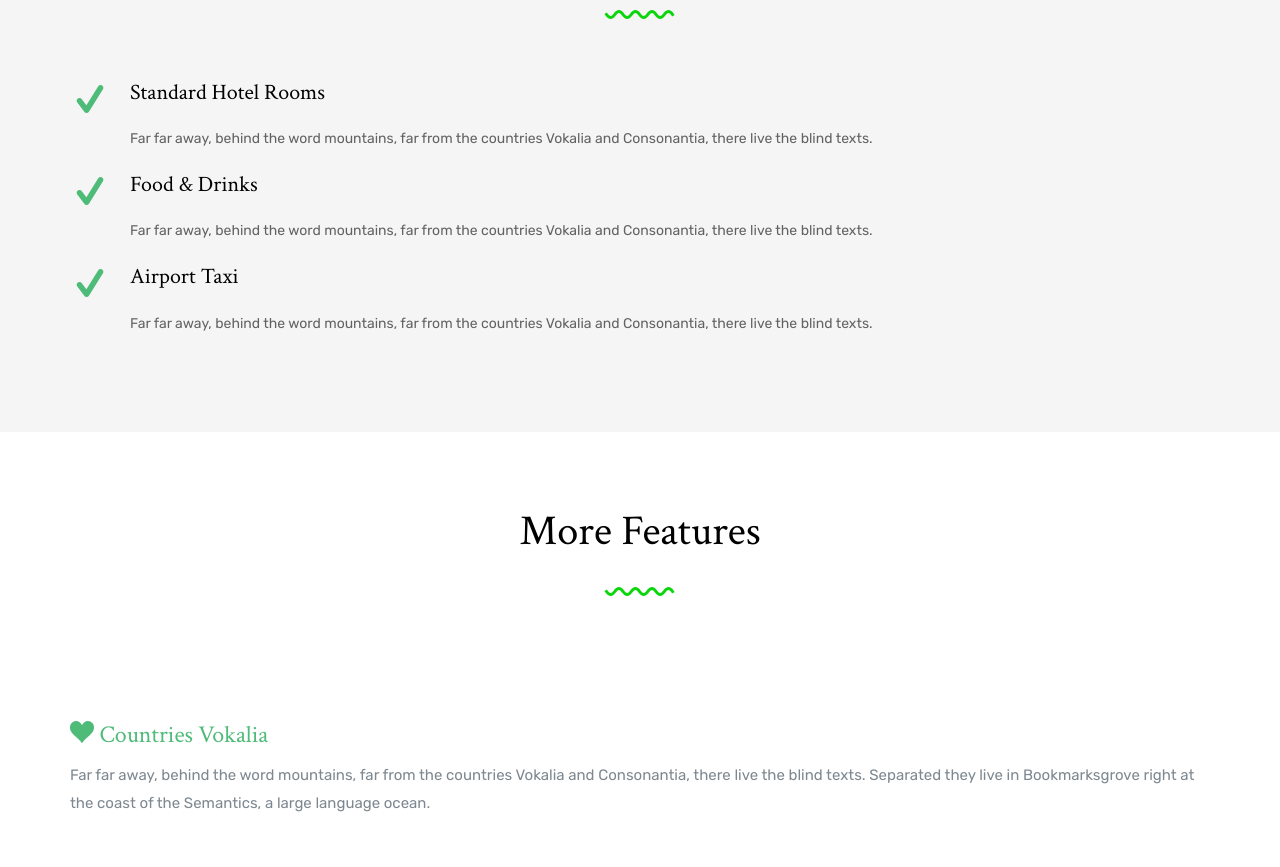
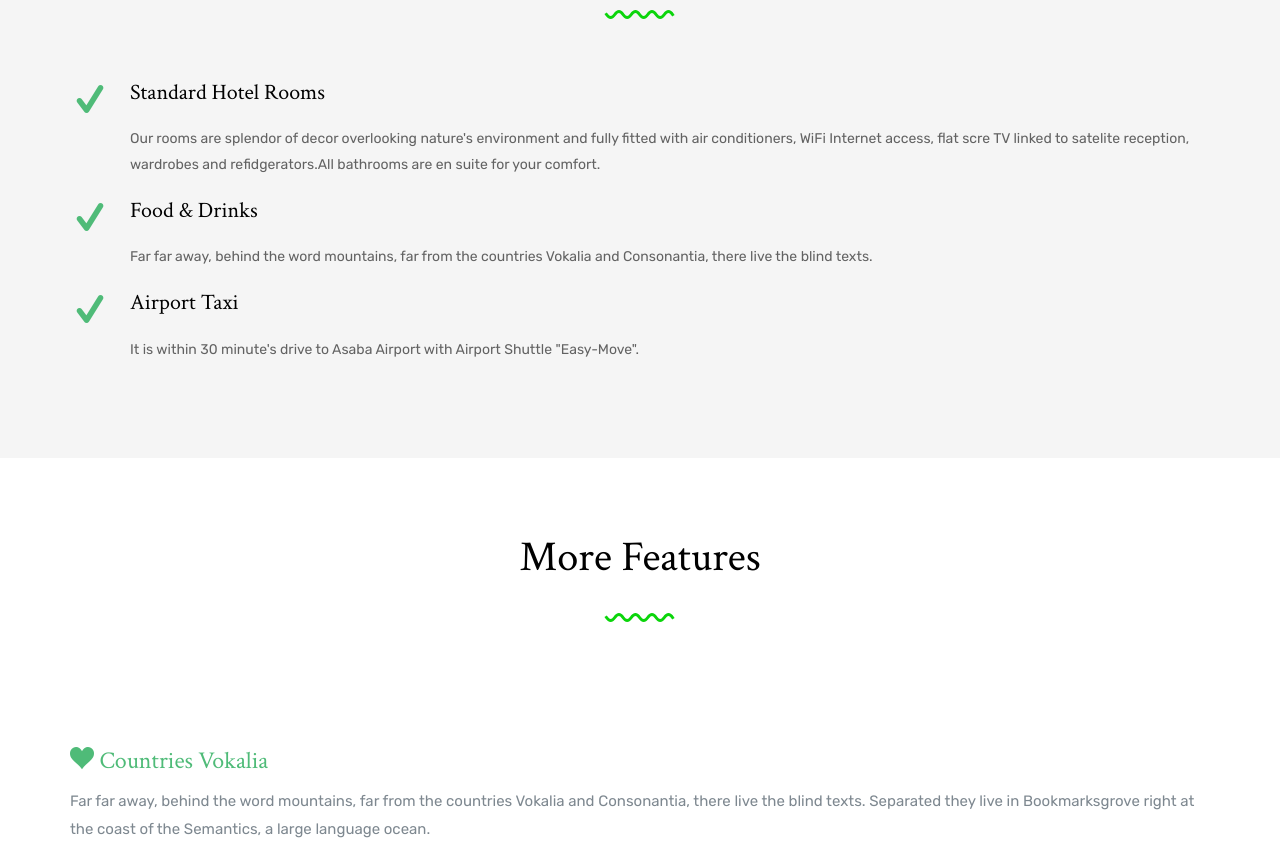
Before and after one commit to nkemsileslie/Hotel_Website, a website: page about.html in a window 1280 px wide. Shown: the part 1860-2727 px from the top of the page. Drawn offline with Linux system fonts and the light colour scheme; files whose address does not match are found by name.

Commit message:
Update about.html

```diff
--- a/about.html
+++ b/about.html
@@ -107,7 +107,7 @@
             </div>
             <div class="text">
               <h3>Standard Hotel Rooms</h3>
-              <p>Far far away, behind the word mountains, far from the countries Vokalia and Consonantia, there live the blind texts.</p>
+              <p>Our rooms are splendor of decor overlooking nature's environment and fully fitted with air conditioners, WiFi Internet access, flat scre TV linked to satelite reception, wardrobes and refidgerators.All bathrooms are en suite for your comfort.</p>
 
             </div>
           </div>
@@ -131,7 +131,7 @@
             </div>
             <div class="text">
               <h3>Airport Taxi</h3>
-              <p>Far far away, behind the word mountains, far from the countries Vokalia and Consonantia, there live the blind texts.</p>
+              <p>It is within 30 minute's drive to Asaba Airport with Airport Shuttle "Easy-Move".</p>
 
             </div>
           </div>
```
